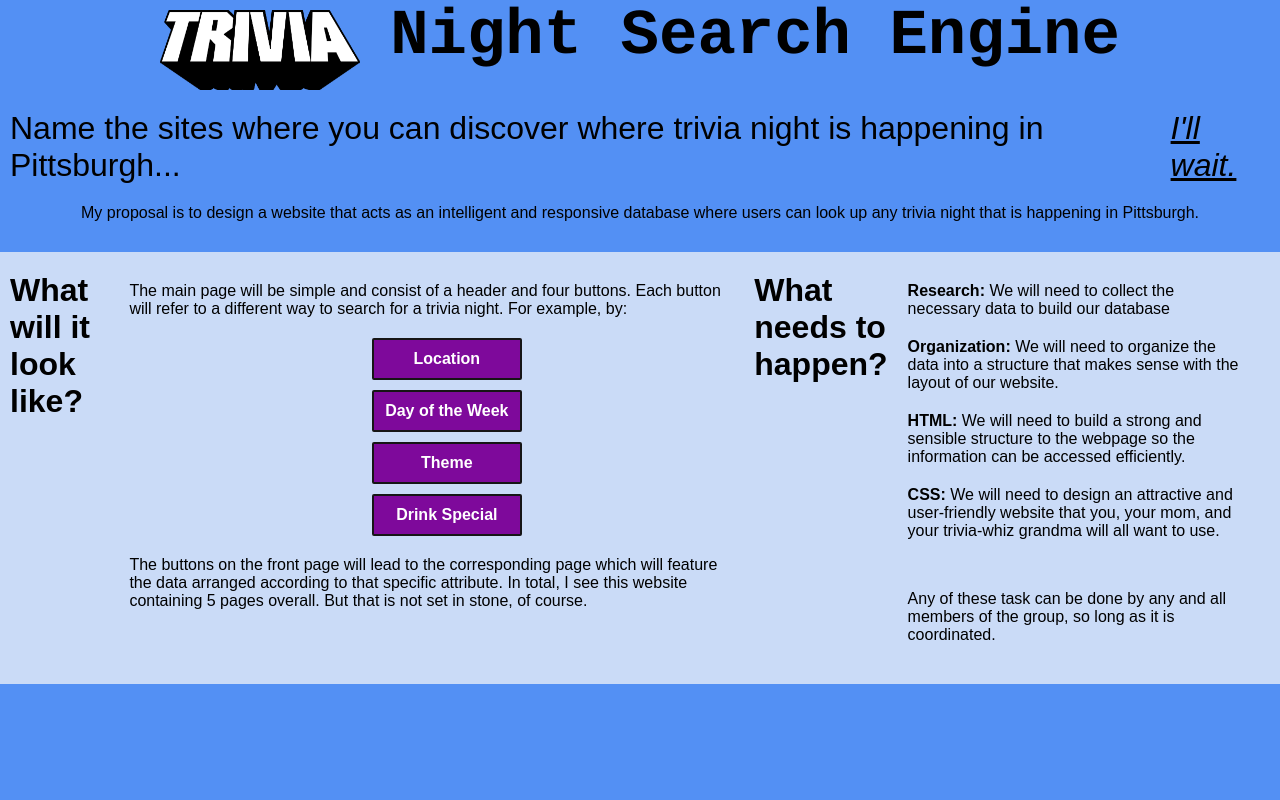
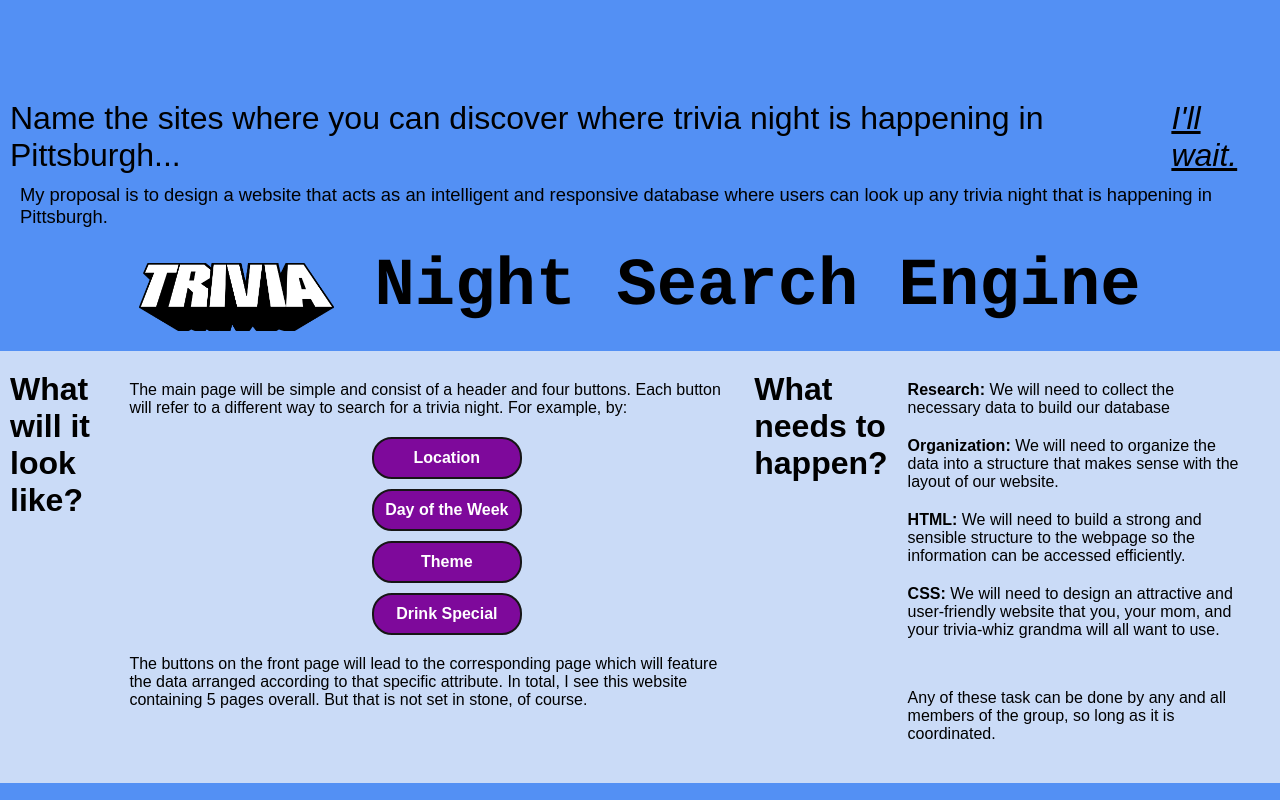
Before and after one commit to CaseyT13/Web-design, a plain HTML site: page Web-design/index.html in a window 1280 px wide. Drawn offline with Linux system fonts and the light colour scheme.

Commit message:
final drafts
finished for class pitch

```diff
--- a/Web-design/index.html
+++ b/Web-design/index.html
@@ -8,11 +8,11 @@
 <body>
 
   <div class="header-container">
-    <div class="header">
-      <div class="title"><img id="image" src="images/Trivia.png" width=230px height=90px alt=Trivia/> Night Search Engine</div>
+    <!-- <div class="header"> -->
+      <div class="title"><img class="header-image" src="images/Trivia.png" width="195px" height="68px" alt="Trivia"/> Night Search Engine</div>
       <div class="main-question">Name the sites where you can discover where trivia night is happening in Pittsburgh... <a href="http://analog.onlineclock.net/" target="_blank"><em>I'll wait.</em></a></div>
       <div class="main-content">My proposal is to design a website that acts as an intelligent and responsive database where users can look up any trivia night that is happening in Pittsburgh.</div>
-    </div>
+    <!-- </div> -->
   </div>
 
   <div class="layout-container">
--- a/Web-design/stylesheet.css
+++ b/Web-design/stylesheet.css
@@ -22,15 +22,18 @@ body {
   background-color: #5390f4;
   display: flex;
   justify-content: center;
-  padding: 0 10px 10px 10px;
+  padding: 40px 10px 10px 10px;
+  flex-wrap: wrap;
 }
 
 .title {
   font-family: Courier; sans-serif;
-  font-size: 4em;
+  font-size: 4.2em;
   font-weight: bold;
   display: flex;
   justify-content: center;
+  order: 3;
+  margin: 10px;
 }
 
 .main-question {
@@ -38,14 +41,21 @@ body {
   display: flex;
   justify-content: center;
   padding-top: 20px;
+  order: 1;
+  margin-top: 40px;
 }
 
 .main-content {
-  font-size: 1em;
+  font-size: 1.15em;
   display: flex;
   justify-content: center;
-  padding: 20px;
+  padding: 10px;
+  order: 2;
 }
+
+ a {
+   margin-left: 10px;
+ }
 
 a:link,
 a:visited {
@@ -107,13 +117,13 @@ list-style: none;
   padding: 10px;
   text-align: center;
   border: 2px solid #161516;
-  border-radius: 2px;
+  border-radius: 20px;
 
   width: 150px;
   box-sizing: border-box;
   margin: 10px auto;
 }
 
-#image {
-  padding: 10px 30px 0 0;
+.header-image {
+  margin: 15px 40px 0 0;
 }
```
Also changed, not shown: 1 other file.
